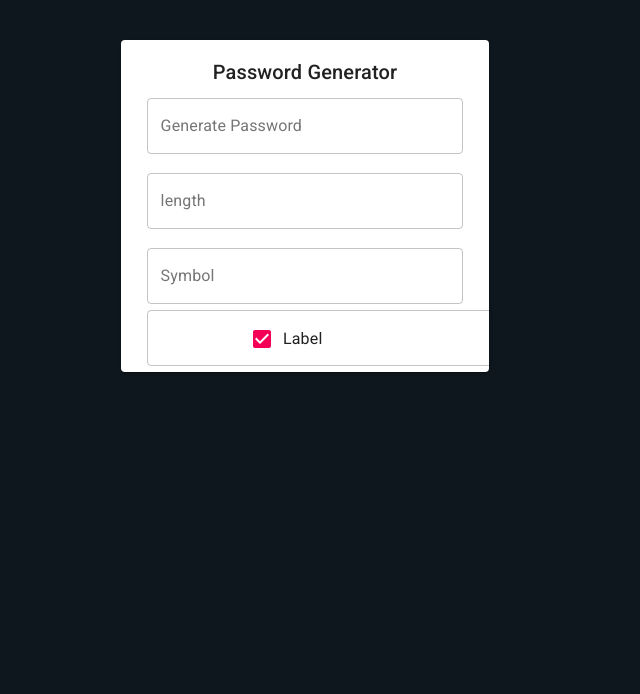
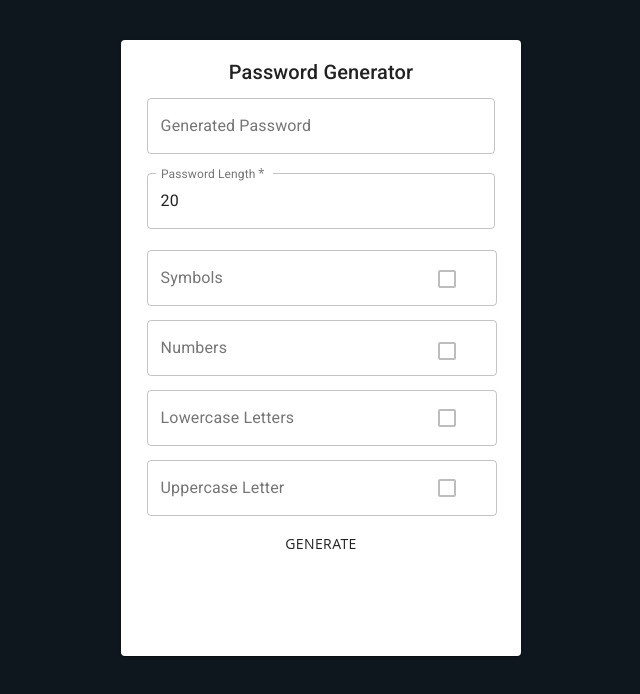
Before and after one commit to anna-sahradyan/password-generator, a React (Create React App) app: page / in a window 1280 px wide. Shown: the top 694 px of the page, without its empty margins (335-975 px from the left). Built offline with nearby package versions, Linux system fonts and the light colour scheme.

Commit message:
create passwordService file

```diff
--- a/src/components/Home/Main.jsx
+++ b/src/components/Home/Main.jsx
@@ -1,17 +1,31 @@
-import React from 'react';
+import React, {useState} from 'react';
 import useStyles from "./mainStyle";
-import {styled} from '@mui/material/styles';
-import {Button, Checkbox, FormControlLabel, FormGroup, Grid, Paper, TextField, Typography} from "@material-ui/core";
+import {Button, Checkbox, FormControlLabel, FormGroup, Paper, TextField, Typography} from "@material-ui/core";
 
 const Main = () => {
     const classes = useStyles();
-    const handelSubmit = () => {
+    const [state, setState] = useState({
+        passwordGenerate: "", passwordLength: 20, symbol: false, number: false, lowercase: false, uppercase: false
 
+
+    })
+    const handelSubmit = (e) => {
+        e.preventDefault();
+
+        console.log(lowerLetter)
+    }
+    const updateInput = (e) => {
+        setState({
+            ...state, [e.target.name]: e.target.value
+        })
+    }
+    const updateCheck = (e) => {
+        setState({
+            ...state, [e.target.name]: e.target.checked
+        })
     }
 
-    const label = {inputProps: {'aria-label': 'Checkbox demo'}};
-    return (
-        <>
+    return (<>
         <Paper className={classes.paper}>
             <form
                 autoComplete={"off"}
@@ -20,57 +34,87 @@ const Main = () => {
                 onSubmit={handelSubmit}
             >
                 <Typography variant={"h6"} style={{margin: "auto"}}>
-                        {/*{currentId ? "Editing" : "Creating"} a Memory*/}
                     Password Generator
                 </Typography>
                 <TextField
                     name={"passwordGenerate"}
                     variant={"outlined"}
                     type="text"
-                        label={"Generate Password"}
+                    label={"Generated Password"}
                     fullWidth
-                        // value={""}
+                    value={state.passwordGenerate}
+                    onChange={updateInput}
                 />
                 <TextField
-                        name={"number"}
+                    name={"passwordLength"}
                     variant={"outlined"}
                     type="number"
-                        label={"length"}
+                    label={" Password Length"}
                     fullWidth
-                        // value={""}
-
+                    value={state.passwordLength}
+                    onChange={updateInput}
+                    required={true}
 
                 />
-                    <TextField
+
+                <div>
+                    <FormGroup>
+                        <FormControlLabel control={<Checkbox disabled={true}
+                                                             onChange={updateCheck}
+                        />}
+                                          style={{position: "relative", top: "20px", left: "300px"}}/>
+                        <TextField style={{position: "absolute", top: "240px", width: "350px"}}
                                    name={"symbol"}
                                    variant={"outlined"}
                                    type="text"
-                        label={"Symbol"}
+                                   label={"Symbols"}
                                    fullWidth
-                        // value={""}
+                        />
+                        <FormControlLabel control={<Checkbox disabled={true}
+                                                             onChange={updateCheck}
+                        />}
+                                          style={{position: "relative", top: "50px", left: "300px"}}/>
+                        <TextField style={{position: "absolute", top: "310px", width: "350px"}}
+                                   name={"number"}
+                                   variant={"outlined"}
+                                   label="Numbers"
+                                   type="number"
+                                   fullWidth
+                                   onChange={updateCheck}
 
                         />
-                    <div>
-                        <FormGroup>
-                            <FormControlLabel control={<Checkbox defaultChecked />} label="Label"style={{position:"relative",top:"4px",left:"115px"}} />
-                            <TextField style={{position:"absolute",top:"300px",width:"346px"}}
-                                name={"symbol"}
+                        <FormControlLabel control={<Checkbox disabled={true}/>}
+                                          style={{position: "relative", top: "75px", left: "300px"}}/>
+                        <TextField style={{position: "absolute", top: "380px", width: "350px"}}
+                                   name={"lowercase"}
                                    variant={"outlined"}
                                    type="text"
+                                   label=" Lowercase Letters"
                                    fullWidth
-                                // value={""}
+                                   onChange={updateCheck}
+
+                        />
+                        <FormControlLabel control={<Checkbox disabled={true}/>}
+                                          style={{position: "relative", top: "103px", left: "300px"}}/>
+                        <TextField style={{position: "absolute", top: "450px", width: "350px"}}
+                                   name={"uppercase"}
+                                   variant={"outlined"}
+                                   type="text"
+                                   label="Uppercase Letter"
+                                   fullWidth
+                                   onChange={updateCheck}
 
                         />
 
                     </FormGroup>
+
                 </div>
 
-
+                <Button type={"submit"} className={classes.switch}>Generate</Button>
 
             </form>
         </Paper>
-        </>
-    );
+    </>);
 };
 
 export default Main;
--- a/src/components/Home/mainStyle.js
+++ b/src/components/Home/mainStyle.js
@@ -8,18 +8,31 @@ export default makeStyles((theme) => ({
     },
     paper: {
         padding: theme.spacing(2),
+        width: theme.spacing(50),
+        height: theme.spacing(77)
+
     },
     form: {
         display: "flex",
         flexWrap: "wrap",
+
+
     },
     fileInput: {
         width: "97%",
         margin: "10px 0",
+
     },
     buttonSubmit: {
         marginBottom: 10,
     },
+    switch: {
+        color: "#F50057",
+        fontWeight: "bolder",
+        width: "100%",
+        position: "relative",
+        top: "120px"
+    },
 
 
 }));
```
Also changed, not shown: src/components/PasswordService.js (added, +18 -0 lines). Lines whose indentation alone changed are shown as unchanged.
